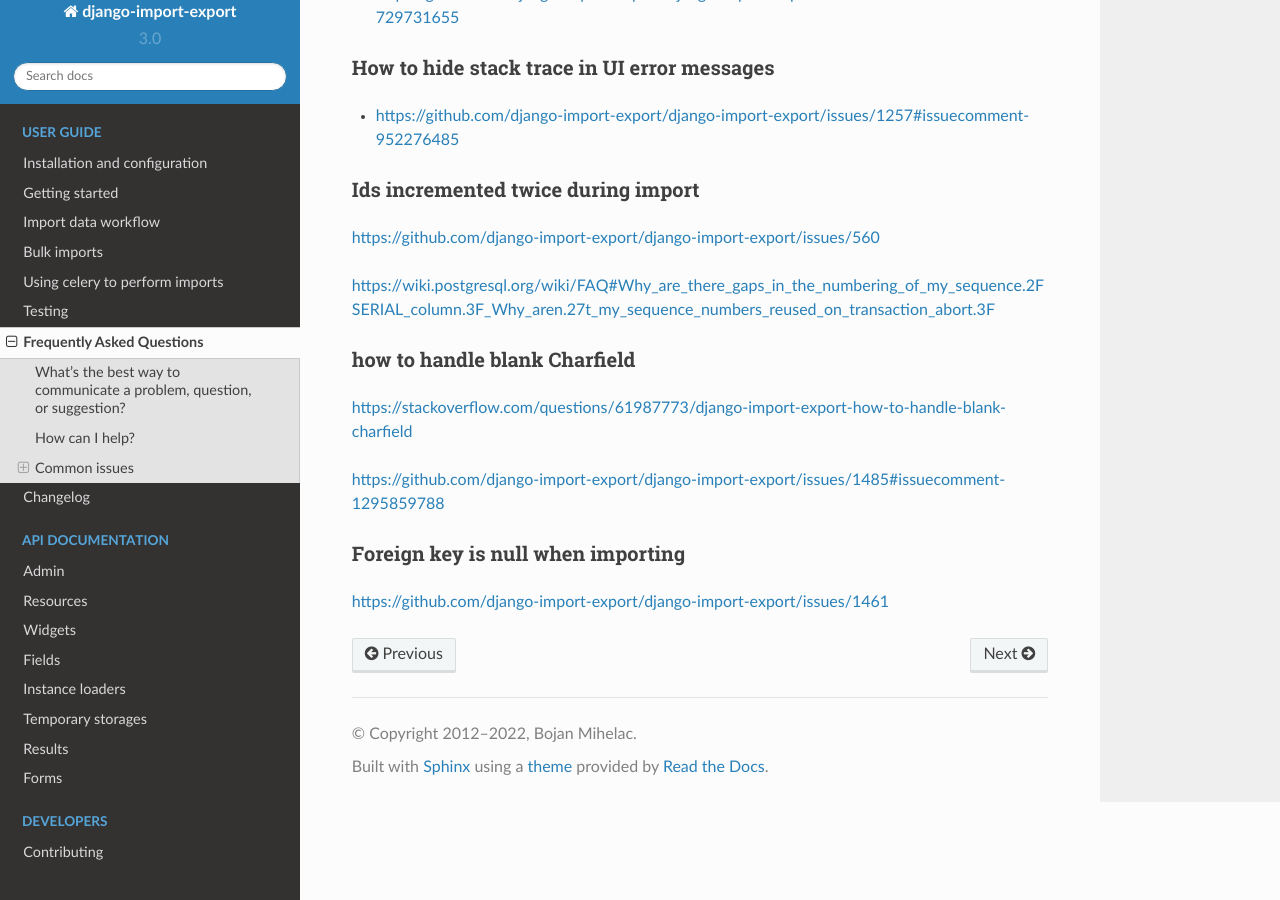
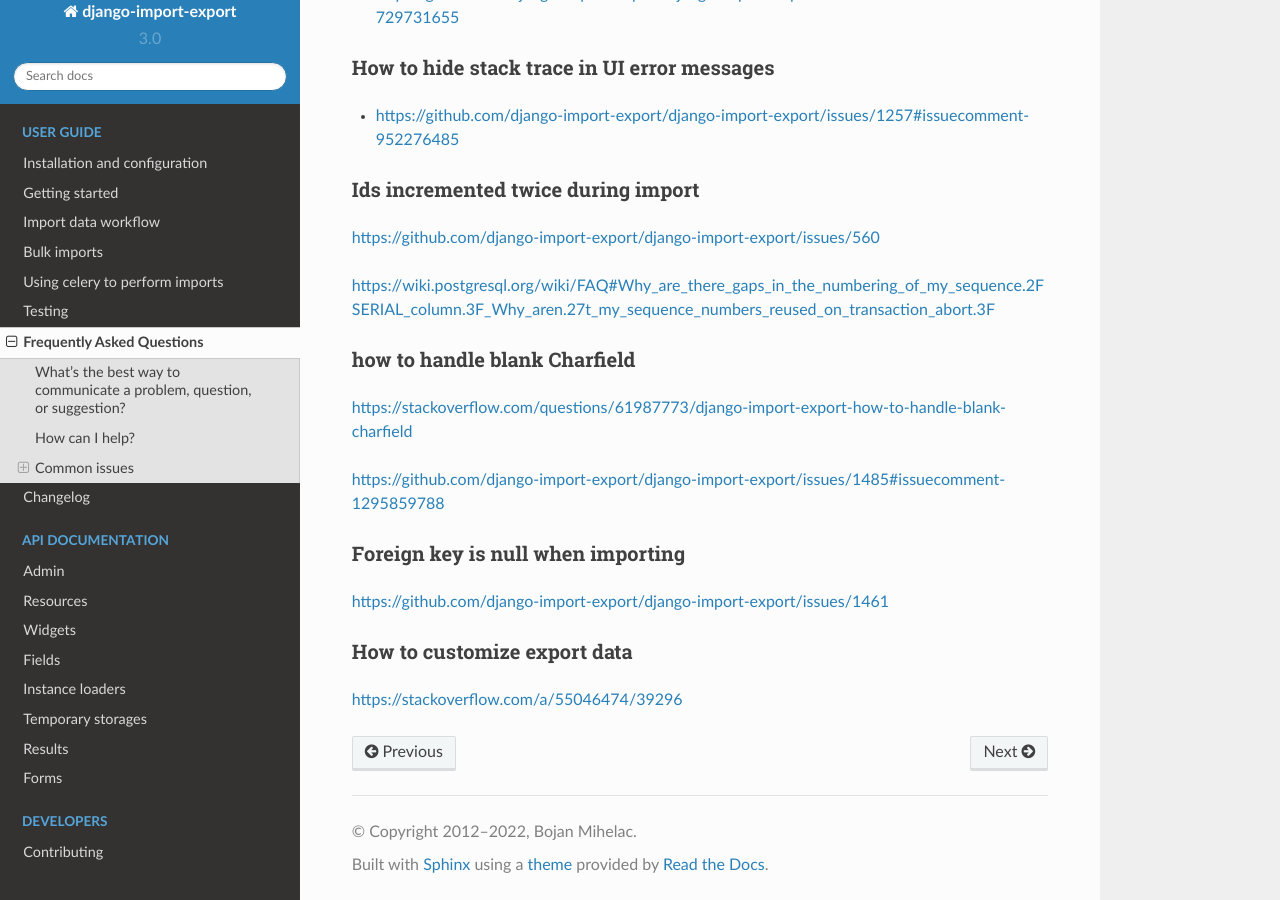
Before and after one commit to django-import-export/django-import-export, a Sphinx documentation site: the page built from docs/faq.rst, in a window 1280 px wide and 900 px high, scrolled down 2714 px. Built offline with Sphinx 7.4.7 and the Read the Docs theme 2.0.0, drawn with Linux system fonts in a browser that asks for light colours.

Commit message:
added link

```diff
--- a/docs/faq.rst
+++ b/docs/faq.rst
@@ -97,7 +97,6 @@ Now you can add a constructor to your ``Resource`` to store the user reference,
 Using this method, you can also dynamically set properties of the ``Field`` instance itself, including passing dynamic values to Widgets.  See `this issue <https://github.com/django-import-export/django-import-export/issues/1489/>`_ for more details.
 
 
-
 How to export from more than one table
 --------------------------------------
 
@@ -136,3 +135,8 @@ Foreign key is null when importing
 ----------------------------------
 
 https://github.com/django-import-export/django-import-export/issues/1461
+
+How to customize export data
+----------------------------
+
+https://stackoverflow.com/a/55046474/39296
```
